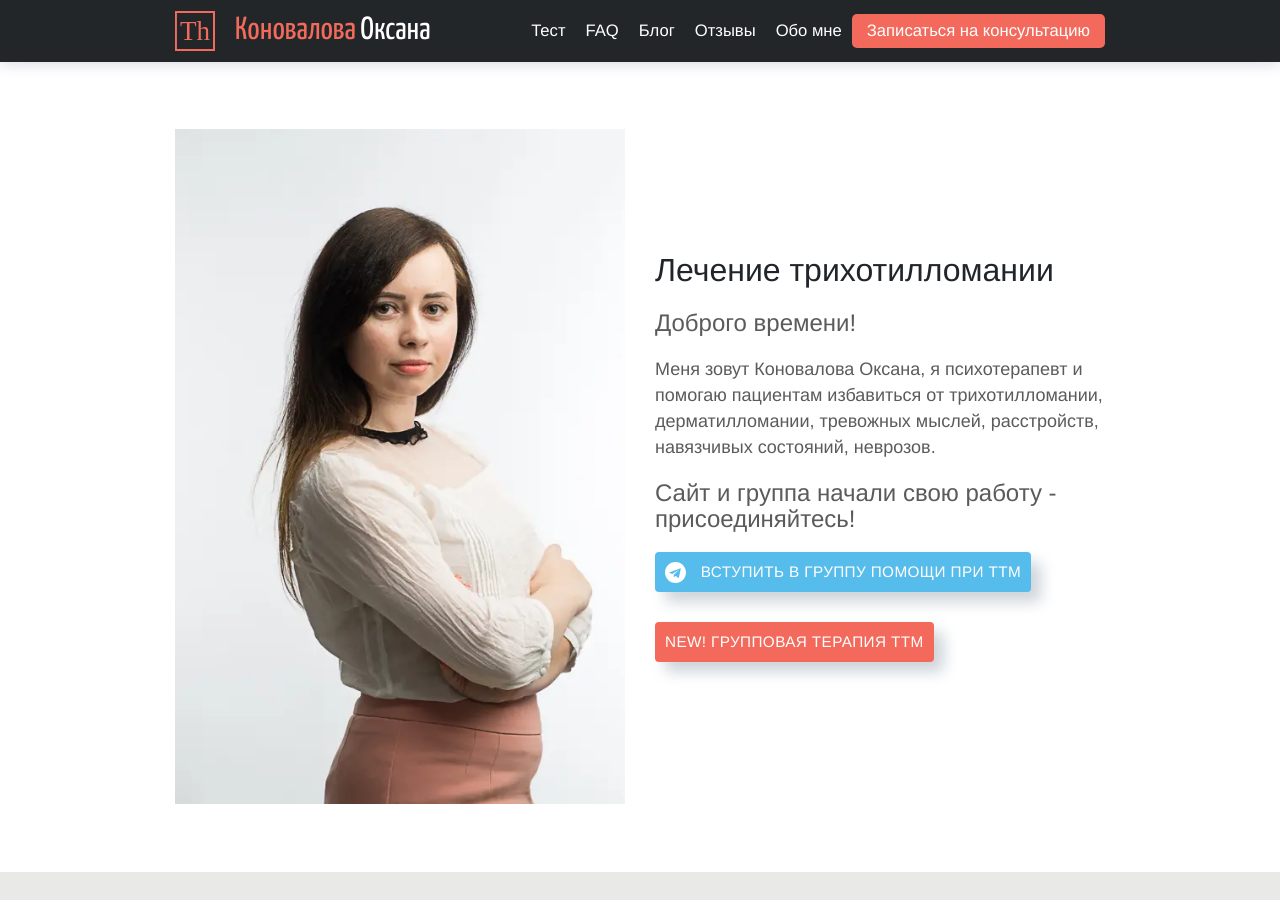
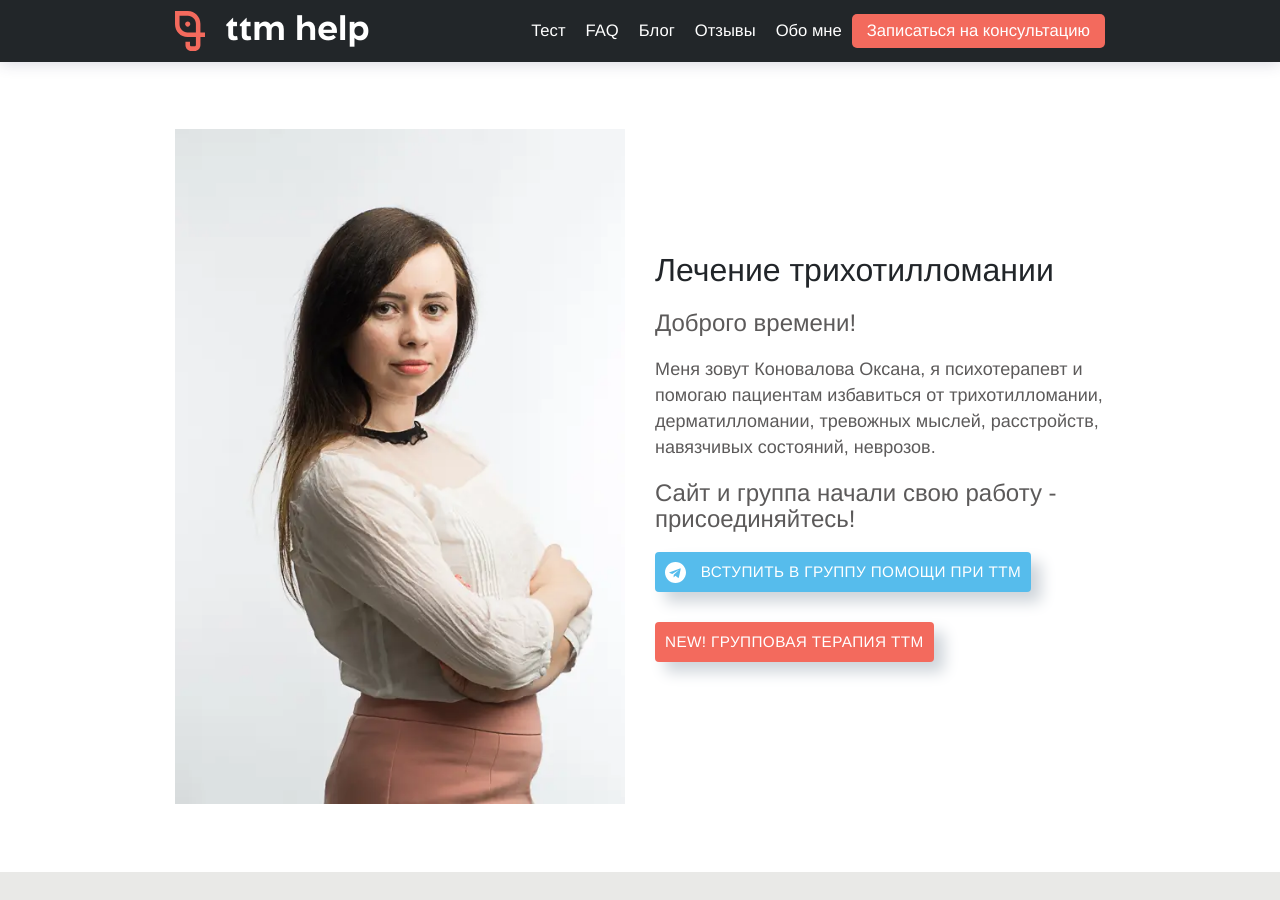
Before and after one commit to ttm-help/ttm-help.github.io, a Jekyll site: the page built from index.md, in a window 1280 px wide and 900 px high. Built offline with Jekyll 4.4.1, drawn with Linux system fonts in a browser that asks for light colours.

Commit message:
update logo and font

```diff
--- a/_includes/header.html
+++ b/_includes/header.html
@@ -11,8 +11,7 @@
             </div>
             <div class="logo pr-1 pl-2 desktop-mode">
                 <a href="{{ site.url | relative_url }}">
-                    <span class="custom-title">Коновалова</span>
-                    <span class="custom-title custom-title-disable ml-0">Оксана</span>
+                    <span class="custom-title custom-title-disable ml-0">ttm help</span>
                 </a>
             </div>
         </div>
--- a/assets/css/style.scss
+++ b/assets/css/style.scss
@@ -18,7 +18,7 @@ $link-hover-decoration: underline;
 
 // Fonts
 $font-family-base: Helvetica, Arial, sans-serif, -apple-system;
-$font-family-heading: 'Yanone Kaffeesatz', sans-serif, -apple-system;
+$font-family-heading: 'Aftika', sans-serif, -apple-system;
 
 // Footer
 $footer-background-color: #474a4f;
@@ -63,11 +63,11 @@ $sub-footer-text-color: $white;
 @include media-breakpoint-up(md) {
   @font-face {
     font-display: swap; /* Check https://developer.mozilla.org/en-US/docs/Web/CSS/@font-face/font-display for other options. */
-    font-family: 'Yanone Kaffeesatz';
+    font-family: 'Aftika';
     font-style: normal;
     font-weight: 400;
-    src: url('/assets/fonts/yanone-kaffeesatz-v24-cyrillic-regular.woff2') format('woff2'), /* Chrome 36+, Opera 23+, Firefox 39+ */
-    url('/assets/fonts/yanone-kaffeesatz-v24-cyrillic-regular.woff') format('woff'); /* Chrome 5+, Firefox 3.6+, IE 9+, Safari 5.1+ */
+    src: url('/assets/fonts/aftika-bold.otf') format('opentype'), /* Chrome 36+, Opera 23+, Firefox 39+ */
+    url('/assets/fonts/aftika-bold.otf') format('opentype'); /* Chrome 5+, Firefox 3.6+, IE 9+, Safari 5.1+ */
   }
 }
 
```
Also changed, not shown: assets/fonts/aftika-bold.otf (added), assets/fonts/yanone-kaffeesatz-v24-cyrillic-regular.woff (deleted), assets/fonts/yanone-kaffeesatz-v24-cyrillic-regular.woff2 (deleted), assets/images/logo/apple-touch-icon.png, assets/images/logo/favicon-144x144.png, assets/images/logo/favicon-16x16.png, assets/images/logo/favicon-32x32.png, assets/images/logo/favicon-48x48.png, assets/images/logo/favicon-96x96.png, assets/images/logo/mobile-logo.svg, assets/images/menu/index.svg.
